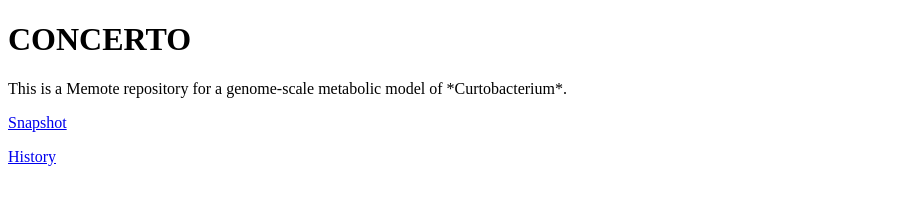
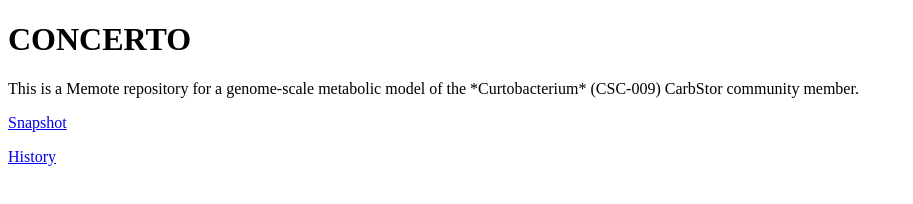
Before and after one commit to pnnl-predictive-phenomics/csc009-gem, a plain HTML site: page index.html in a window 1280 px wide. Shown: the whole page, without its empty margins (0-913 px from the left). Drawn offline with Linux system fonts and the light colour scheme.

Commit message:
Update index.html
explained what community Curtobacterium is part of

```diff
--- a/index.html
+++ b/index.html
@@ -3,7 +3,7 @@
 <body>
 
 <h1> CONCERTO </h1>
-This is a Memote repository for a genome-scale metabolic model of *Curtobacterium*.
+This is a Memote repository for a genome-scale metabolic model of the *Curtobacterium* (CSC-009) CarbStor community member.
   <p>
   <a href="snapshot_report.html">Snapshot</a>
 </p>
```
